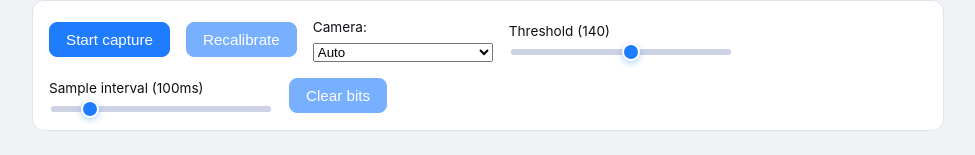
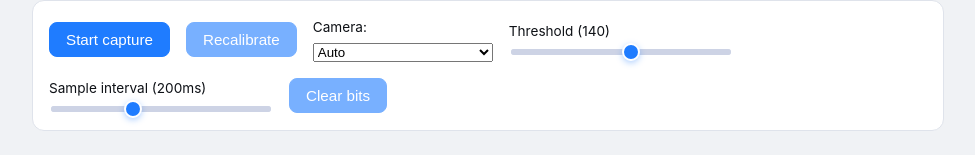
Before and after one commit to Tech-Gui/optical-signal-receiver, a React (Vite) app: page / in a window 1280 px wide. Shown: the part 181-336 px from the top of the page, without its empty margins (152-1127 px from the left). Built offline with nearby package versions, Linux system fonts and the light colour scheme.

Commit message:
fix: Update default baud rate to 200ms for 30fps camera stability

```diff
--- a/src/App.jsx
+++ b/src/App.jsx
@@ -21,7 +21,7 @@ function App() {
   const [brightness, setBrightness] = useState(0)
   const [bits, setBits] = useState('')
   const [threshold, setThreshold] = useState(thresholdRef.current)
-  const [sampleMs, setSampleMs] = useState(100)
+  const [sampleMs, setSampleMs] = useState(200)
   const [cameraInfo, setCameraInfo] = useState(null)
   const [messages, setMessages] = useState([])
   const [cameraOverride, setCameraOverride] = useState('auto')
```
